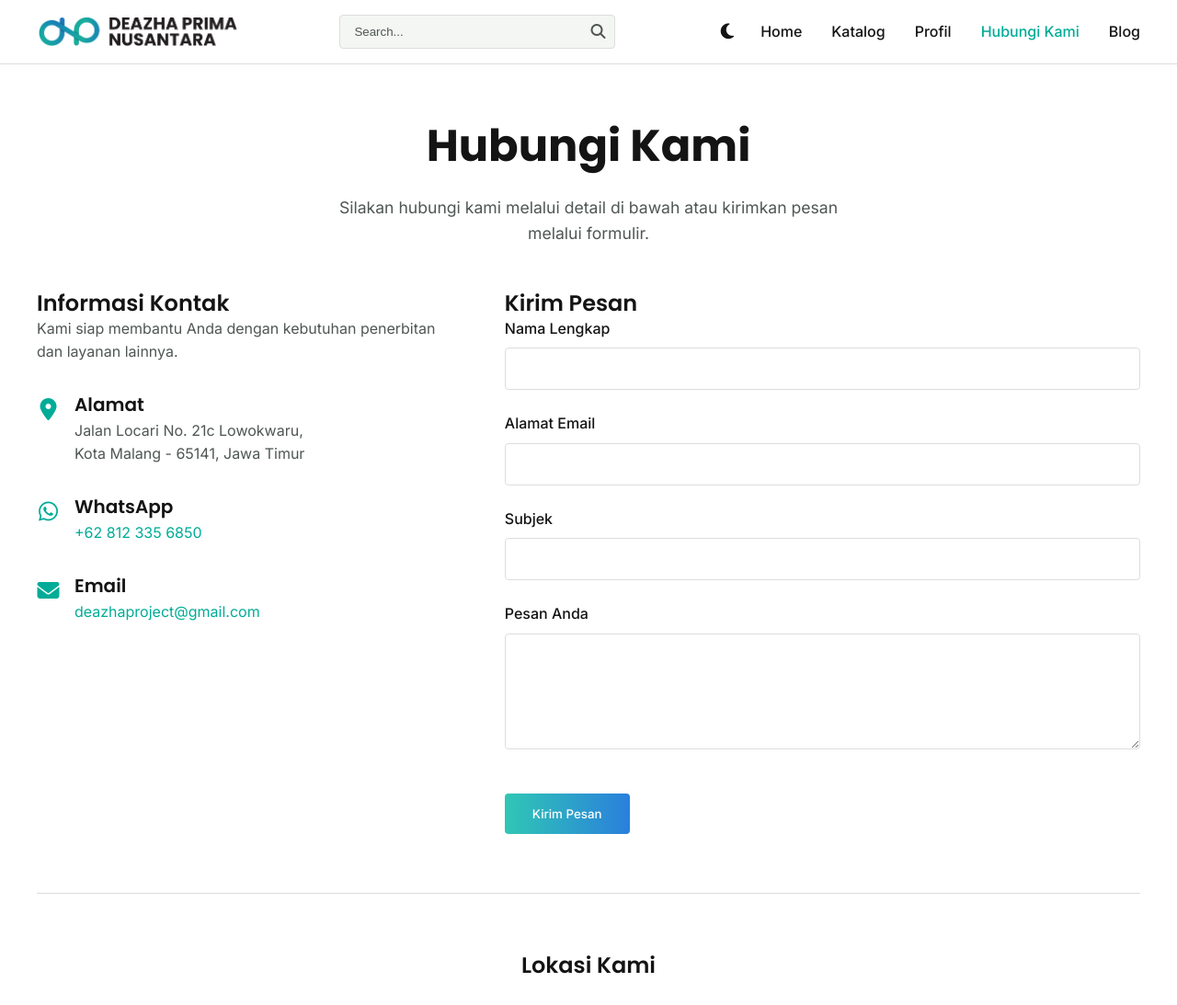
After one commit to fusionprojectid/deazha-publishing, a PHP site: page /kontak.html in a window 1280 px wide. The commit adds this page. Shown: the top 1093 px of the page at 92% size. Run offline with PHP 8.4, Linux system fonts and the light colour scheme.

Commit message:
Add files via upload

```diff
--- a/css/detail-style.css
+++ b/css/detail-style.css
@@ -286,3 +286,93 @@ body.dark-mode .page-header-logo .logo-light { display: none; }
     margin-top: 2.5rem;
     margin-bottom: 1rem;
 }
+
+/* =================================
+   Gaya untuk Halaman Kontak
+   ================================= */
+.contact-layout {
+    display: flex;
+    gap: 3rem;
+    margin-bottom: 4rem;
+    align-items: flex-start;
+}
+
+.contact-details {
+    flex: 1;
+}
+
+.contact-form {
+    flex: 1.5;
+}
+
+.contact-item {
+    display: flex;
+    align-items: flex-start;
+    gap: 1rem;
+    margin-top: 2rem;
+}
+
+.contact-item i {
+    font-size: 1.5rem;
+    color: var(--primary-color);
+    margin-top: 5px;
+    width: 25px;
+    text-align: center;
+}
+
+.contact-item h4 {
+    margin-bottom: 0.25rem;
+}
+
+.contact-item p {
+    margin-bottom: 0;
+}
+
+.contact-form .form-group {
+    margin-bottom: 1.5rem;
+}
+
+.contact-form label {
+    display: block;
+    margin-bottom: 0.5rem;
+    font-weight: 500;
+    color: var(--dark-text);
+}
+
+.contact-form input,
+.contact-form textarea {
+    width: 100%;
+    padding: 12px;
+    border: 1px solid var(--border-color);
+    border-radius: 4px;
+    font-family: 'Inter', sans-serif;
+    font-size: 1rem;
+    background-color: var(--white-color);
+    color: var(--dark-text);
+    transition: border-color 0.3s ease;
+}
+
+.contact-form input:focus,
+.contact-form textarea:focus {
+    outline: none;
+    border-color: var(--primary-color);
+}
+
+.map-section {
+    text-align: center;
+    margin-top: 4rem;
+    padding-top: 4rem;
+    border-top: 1px solid var(--border-color);
+}
+
+.map-section h3 {
+    margin-bottom: 2rem;
+}
+
+/* Penyesuaian Responsif untuk Halaman Kontak */
+@media (max-width: 921px) {
+    .contact-layout {
+        flex-direction: column;
+        gap: 4rem;
+    }
+}
--- /dev/null
+++ b/kontak.html
@@ -0,0 +1,171 @@
+<!DOCTYPE html>
+<html lang="id">
+<head>
+    <meta charset="UTF-8">
+    <meta name="viewport" content="width=device-width, initial-scale=1.0">
+    <title>Hubungi Kami - Deazha Publishing</title>
+
+    <link rel="preconnect" href="https://fonts.googleapis.com">
+    <link rel="preconnect" href="https://fonts.gstatic.com" crossorigin>
+    <link href="https://fonts.googleapis.com/css2?family=Inter:wght@400;500&family=Poppins:wght@600;700&display=swap" rel="stylesheet">
+
+    <link rel="stylesheet" href="https://cdnjs.cloudflare.com/ajax/libs/font-awesome/6.5.2/css/all.min.css">
+
+    <link rel="stylesheet" href="https://cdn.jsdelivr.net/npm/swiper@11/swiper-bundle.min.css"/>
+
+    <link rel="stylesheet" href="css/style.css">
+    <link rel="stylesheet" href="css/detail-style.css">
+</head>
+<body>
+
+    <header class="main-header">
+        <div class="container header-container">
+            <a href="index.html" class="logo">
+                <img src="./images/logo-hitam.png" alt="Logo Deazha Publishing" class="logo-light">
+                <img src="./images/logo-putih.png" alt="Logo Deazha Publishing" class="logo-dark">
+            </a>
+            <div class="search-bar">
+                <input type="text" placeholder="Search...">
+                <button type="submit" aria-label="Search"><i class="fa-solid fa-magnifying-glass"></i></button>
+            </div>
+            <div class="header-right">
+                <button id="theme-switch" aria-label="Toggle Dark Mode">
+                    <i class="fa-solid fa-moon"></i>
+                </button>
+                <nav class="main-nav" id="nav-links">
+                    <ul class="nav-links">
+                        <li><a href="index.html">Home</a></li>
+                        <li><a href="katalog.html">Katalog</a></li>
+                        <li><a href="profil.html">Profil</a></li>
+                        <li><a href="kontak.html" class="active">Hubungi Kami</a></li>
+                        <li><a href="blog.html">Blog</a></li>
+                    </ul>
+                </nav>
+                <button class="mobile-menu-toggle" id="menu-toggle">
+                    <i class="fa-solid fa-bars"></i>
+                </button>
+            </div>
+        </div>
+    </header>
+
+    <main class="detail-page">
+        <div class="container">
+            <div class="page-header">
+                <h1>Hubungi Kami</h1>
+                <p>Silakan hubungi kami melalui detail di bawah atau kirimkan pesan melalui formulir.</p>
+            </div>
+
+            <div class="contact-layout">
+                <div class="contact-details">
+                    <h3>Informasi Kontak</h3>
+                    <p>Kami siap membantu Anda dengan kebutuhan penerbitan dan layanan lainnya.</p>
+
+                    <div class="contact-item">
+                        <i class="fa-solid fa-location-dot"></i>
+                        <div>
+                            <h4>Alamat</h4>
+                            <p>Jalan Locari No. 21c Lowokwaru,<br>Kota Malang - 65141, Jawa Timur</p>
+                        </div>
+                    </div>
+
+                    <div class="contact-item">
+                        <i class="fa-brands fa-whatsapp"></i>
+                        <div>
+                            <h4>WhatsApp</h4>
+                            <p><a href="https://wa.me/628123356850" target="_blank">+62 812 335 6850</a></p>
+                        </div>
+                    </div>
+
+                    <div class="contact-item">
+                        <i class="fa-solid fa-envelope"></i>
+                        <div>
+                            <h4>Email</h4>
+                            <p><a href="mailto:deazhaproject@gmail.com">deazhaproject@gmail.com</a></p>
+                        </div>
+                    </div>
+                </div>
+
+                <div class="contact-form">
+                    <h3>Kirim Pesan</h3>
+                    <form action="#" method="POST">
+                        <div class="form-group">
+                            <label for="name">Nama Lengkap</label>
+                            <input type="text" id="name" name="name" required>
+                        </div>
+                        <div class="form-group">
+                            <label for="email">Alamat Email</label>
+                            <input type="email" id="email" name="email" required>
+                        </div>
+                        <div class="form-group">
+                            <label for="subject">Subjek</label>
+                            <input type="text" id="subject" name="subject" required>
+                        </div>
+                        <div class="form-group">
+                            <label for="message">Pesan Anda</label>
+                            <textarea id="message" name="message" rows="5" required></textarea>
+                        </div>
+                        <button type="submit" class="btn btn-primary">Kirim Pesan</button>
+                    </form>
+                </div>
+            </div>
+
+            <div class="map-section">
+                <h3>Lokasi Kami</h3>
+                <iframe
+                    src="https://www.google.com/maps/embed?pb=!1m18!1m12!1m3!1d3951.534440391218!2d112.61695487489439!3d-7.943616892074365!2m3!1f0!2f0!3f0!3m2!1i1024!2i768!4f13.1!3m3!1m2!1s0x2e78820658495a69%3A0xb680509e530058a!2sJl.%20Locari%20No.21c%2C%20Mojolangu%2C%20Kec.%20Lowokwaru%2C%20Kota%20Malang%2C%20Jawa%20Timur%2065141!5e0!3m2!1sid!2sid!4v1689234567890!5m2!1sid!2sid"
+                    width="100%"
+                    height="450"
+                    style="border:0;"
+                    allowfullscreen=""
+                    loading="lazy"
+                    referrerpolicy="no-referrer-when-downgrade">
+                </iframe>
+            </div>
+
+        </div>
+    </main>
+
+    <footer class="main-footer">
+       <div class="container">
+            <div class="footer-grid">
+                <div class="footer-col">
+                    <h4>Deazha Publishing</h4>
+                    <p>Creative Publishing & Event Partner yang berfokus pada layanan penerbitan buku, event organizer, dan jasa konsultasi.</p>
+                </div>
+
+                <div class="footer-col">
+                    <h5><i class="fa-solid fa-location-dot"></i> Alamat</h5>
+                    <address>
+                        Jalan Locari No. 21c Lowokwaru,<br>
+                        Kota Malang - 65141<br>
+                        Jawa Timur, Indonesia
+                    </address>
+                </div>
+
+                <div class="footer-col">
+                    <h5><i class="fa-brands fa-whatsapp"></i> WA</h5>
+                    <p><a href="https://wa.me/628123356850" target="_blank">+62 812 335 6850</a></p>
+
+                    <h5 class="contact-spacing"><i class="fa-solid fa-envelope"></i> Email</h5>
+                    <p><a href="mailto:deazhaproject@gmail.com">deazhaproject@gmail.com</a></p>
+                </div>
+
+                <div class="footer-col">
+                    <img src="./images/logo-putih.png" alt="Logo Deazha Publishing" class="footer-logo-main">
+                    <div class="footer-social">
+                        <a href="#" aria-label="Instagram"><i class="fab fa-instagram"></i></a>
+                        <a href="#" aria-label="Facebook"><i class="fab fa-facebook-f"></i></a>
+                        <a href="#" aria-label="X"><i class="fa-brands fa-x-twitter"></i></a>
+                    </div>
+                </div>
+            </div>
+       </div>
+       <div class="footer-copyright">
+            <p>Copyright © 2025 Deazha Publishing | Powered by <a href="https://github.com/fusionprojectid" target="_blank">ArkIntelligent</a></p>
+        </div>
+    </footer>
+
+    <script src="https://cdn.jsdelivr.net/npm/swiper@11/swiper-bundle.min.js"></script>
+    <script src="js/script.js"></script>
+</body>
+</html>
```
Also changed, not shown: css/style.css (+68 -10 lines).
